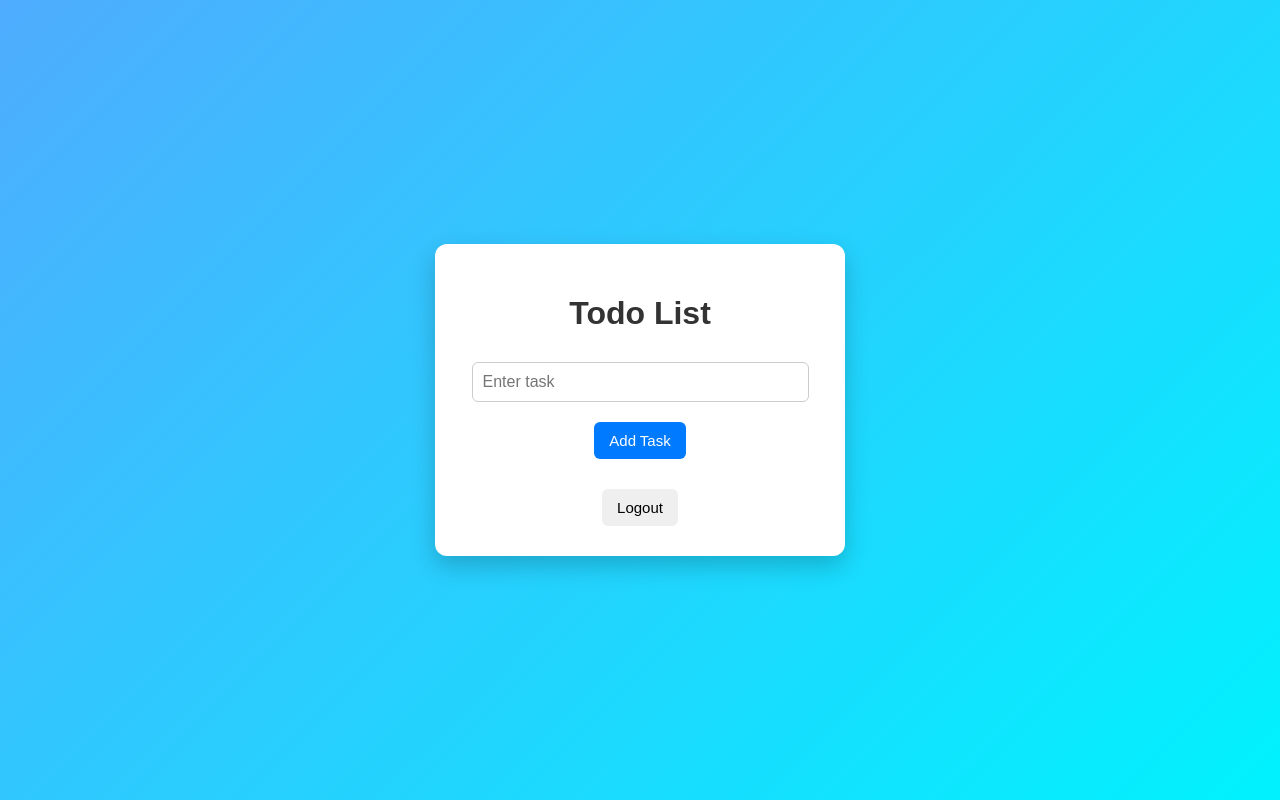
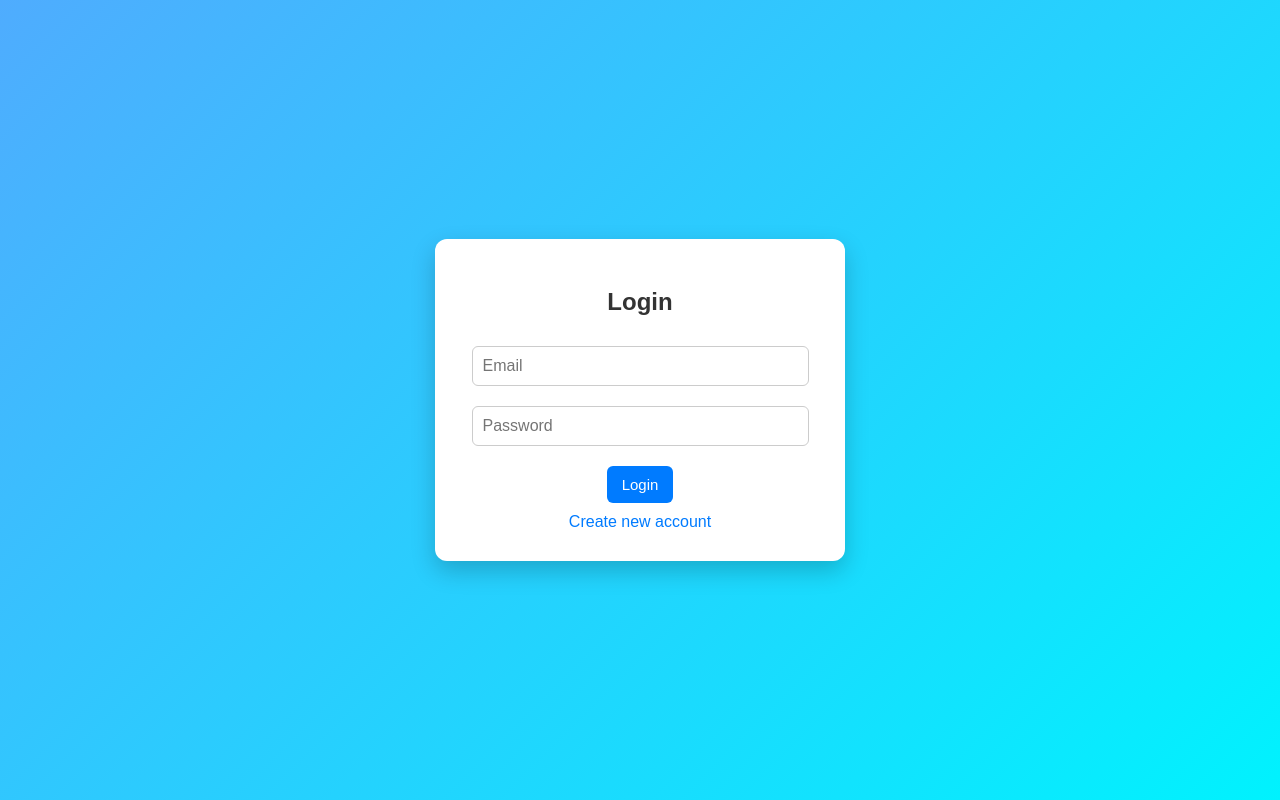
Before and after one commit to nagababubharothu/Todo-App, a website: page public/index.html in a window 1280 px wide. Drawn offline with Linux system fonts and the light colour scheme; no server answers.

Commit message:
set login page as homepage

```diff
--- a/public/index.html
+++ b/public/index.html
@@ -1,7 +1,7 @@
 <!DOCTYPE html>
 <html>
 <head>
-<title>Todo App</title>
+<title>Login</title>
 <link rel="stylesheet" href="style.css">
 </head>
 
@@ -9,15 +9,14 @@
 
 <div class="container">
 
-<h1>Todo List</h1>
+<h2>Login</h2>
 
-<input id="taskInput" placeholder="Enter task">
+<input id="email" placeholder="Email">
+<input id="password" type="password" placeholder="Password">
 
-<button type="button" class="primary" onclick="addTask()">Add Task</button>
+<button type="button" class="primary" onclick="login()">Login</button>
 
-<ul id="todoList"></ul>
-
-<button onclick="logout()">Logout</button>
+<a href="signup.html">Create new account</a>
 
 </div>
 
```
Also changed, not shown: public/login.html (deleted, +0 -26 lines).
